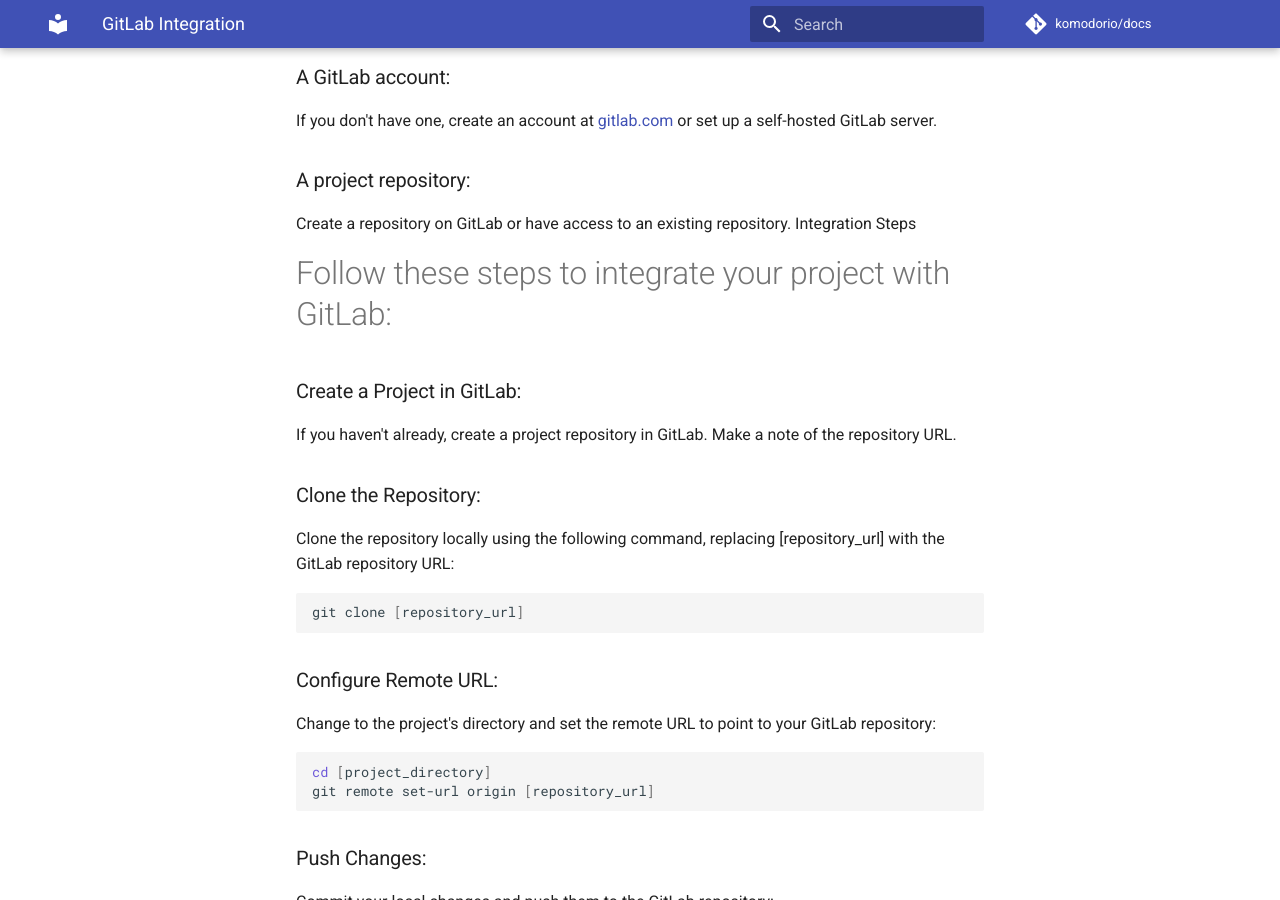
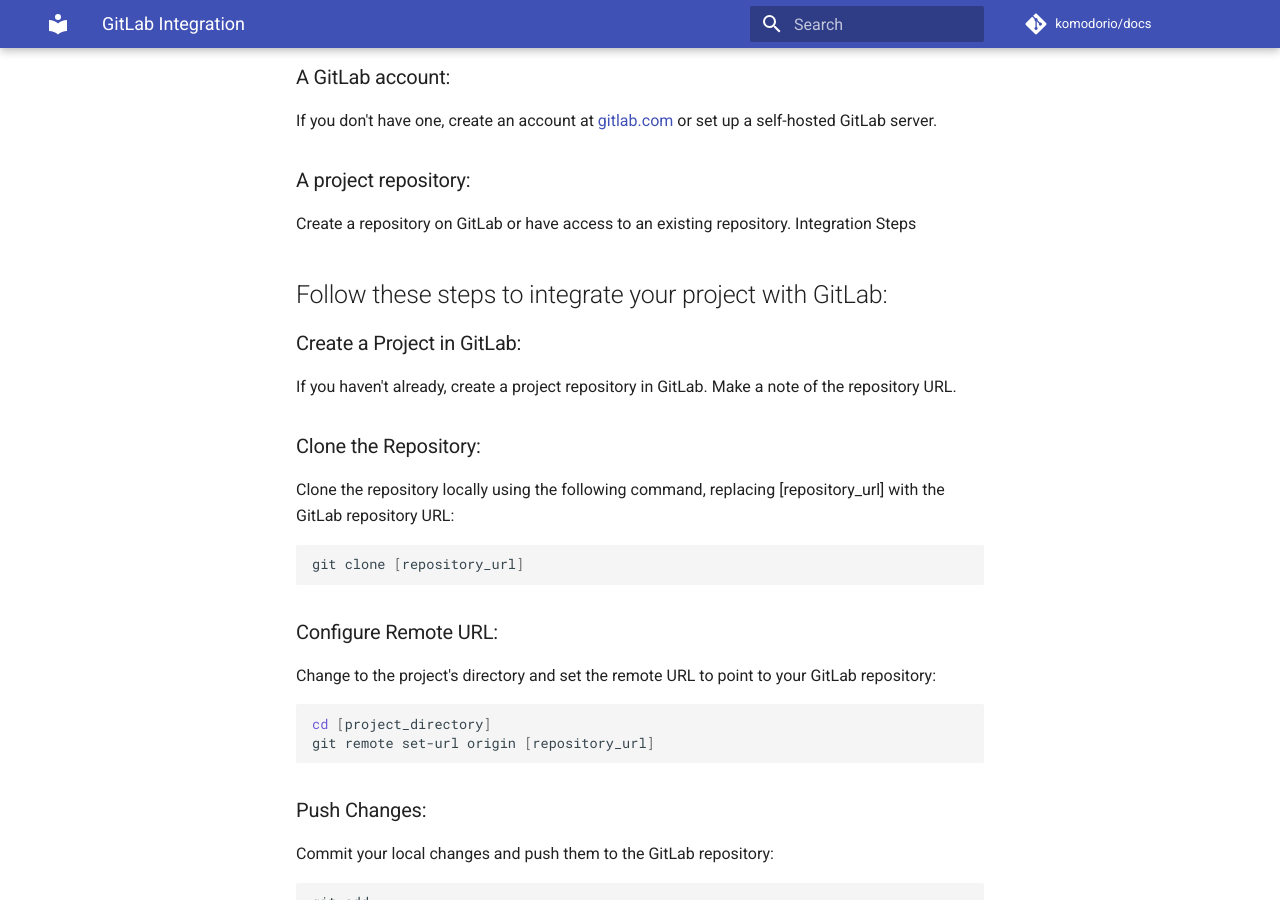
Before and after one commit to komodorio/docs, an MkDocs documentation site: the page built from docs/Integrations/gitlab.md, in a window 1280 px wide and 900 px high, scrolled down 398 px. Built offline with MkDocs 1.6.1 and Material for MkDocs 9.7.7, drawn with Linux system fonts in a browser that asks for light colours; comment, search, counter and statistics services are not loaded.

```diff
--- a/docs/Integrations/gitlab.md
+++ b/docs/Integrations/gitlab.md
@@ -11,7 +11,7 @@ If you don't have one, create an account at [gitlab.com](https://about.gitlab.co
 Create a repository on GitLab or have access to an existing repository.
 Integration Steps
 
-# Follow these steps to integrate your project with GitLab:
+## Follow these steps to integrate your project with GitLab:
 
 ### Create a Project in GitLab:
 If you haven't already, create a project repository in GitLab. Make a note of the repository URL.
```
